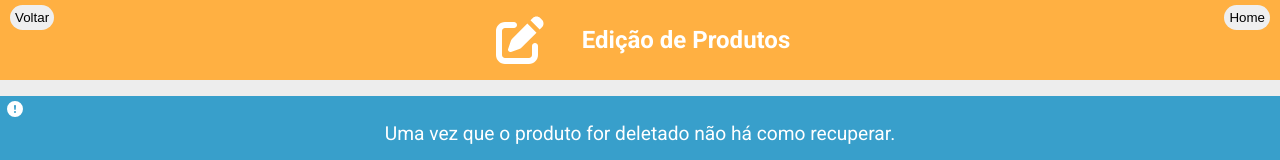
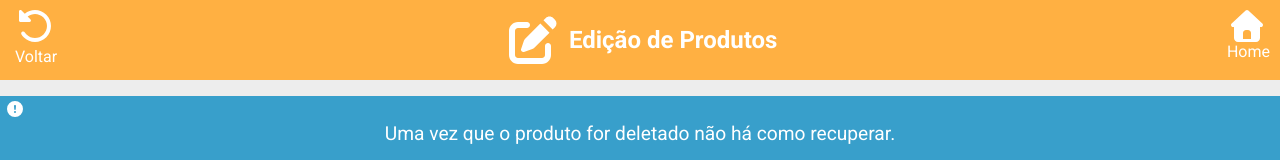
Before and after one commit to Didigos/catalogoacbrfront, a React (Vite) app: page /produtos in a window 1280 px wide. Shown: the top 160 px of the page. Built offline with nearby package versions, Linux system fonts and the light colour scheme; no server answers.

Commit message:
feat: adiciona ícones de navegação e ajusta layout do cabeçalho nas páginas Admin e Produtos

```diff
--- a/src/App.jsx
+++ b/src/App.jsx
@@ -33,12 +33,14 @@ function App() {
             <div className={`${styles.header__nav__item}`}>
               <HamburgerMenu />
             </div>
+
             <div className={`${styles.header__title__item}`}>
-              <h1 className={styles.header__titulo}>CATALOGO</h1>
+              <h1 className={styles.header__titulo}>
+                CATALOGO
+              </h1>
+              <span>ACBR Celulares</span>
             </div>
-            <div className={`${styles.header__logo__item}`}>
-              <img src={logo} alt="Logo ACBR" className={styles.header__logo} />
-            </div>
+
           </div>
           <div className={styles.searchbar}>
             <div className={styles.searchbar__container}>
--- a/src/App.module.css
+++ b/src/App.module.css
@@ -10,7 +10,8 @@
 
 .header {
     width: 100vw;
-    height: 15vh;
+    min-height: 15vh;
+    height: 15dvh;
     display: flex;
     flex-direction: column;
     background-color: #02B2FE;
@@ -37,6 +38,9 @@
     display: flex;
     justify-content: center;
     align-items: center;
+    flex-direction: column;
+    font-size: 1.2rem;
+    color: #fff;
 }
 .header__titulo{
     font-size: 2rem;
@@ -82,7 +86,7 @@
 }
 
 .whatslogo {
-    width: 100px;
+    width: 80px;
     position: fixed;
     bottom: 5px;
     right: 10px;
--- a/src/components/menu/HamburgerMenu.module.css
+++ b/src/components/menu/HamburgerMenu.module.css
@@ -41,7 +41,7 @@
   position: fixed;
   top: 0;
   right: -300px; /* escondido */
-  width: 120px;
+  width: 150px;
   height: 100%;
   background: #fff;
   box-shadow: -2px 0 6px rgba(0,0,0,0.2);
--- a/src/components/menu/hamburguerMenu.jsx
+++ b/src/components/menu/hamburguerMenu.jsx
@@ -1,12 +1,35 @@
-import { useState } from "react";
+import { useEffect, useState } from "react";
 import styles from "./HamburgerMenu.module.css";
+import { useNavigate } from "react-router";
 
 const HamburgerMenu = () => {
   const [isOpen, setIsOpen] = useState(false);
+  const [isLoggedIn, setIsLoggedIn] = useState(false);
+  const navigate = useNavigate();
 
   const toggleMenu = () => {
     setIsOpen((prev) => !prev);
   };
+
+  useEffect(() => {
+
+    const checkAuth = () => {
+      const user = localStorage.getItem("user");
+      if (user) {
+        setIsLoggedIn(true);
+      } else {
+        setIsLoggedIn(false);
+      }
+    };
+    checkAuth();
+  }, []);
+
+    const logOut = () => {
+      localStorage.removeItem("user");
+      setIsLoggedIn(false);
+      navigate('/');
+    };
+
 
   return (
     <div className={styles.container}>
@@ -24,7 +47,15 @@ const HamburgerMenu = () => {
       {/* Menu lateral */}
       <nav className={`${styles.menu} ${isOpen ? styles.show : ""}`}>
         <ul>
-          <li><a href="/login">Login</a></li>
+          {isLoggedIn ? (
+            <>
+            <li><a onClick={logOut}>Logout</a></li>
+            <li><a href="/admin">Painel Admin</a></li>
+            </>
+
+          ) : (
+            <li><a href="/login">Login</a></li>
+          )}
         </ul>
       </nav>
     </div>
--- a/src/pages/Produtos/Produtos.jsx
+++ b/src/pages/Produtos/Produtos.jsx
@@ -1,6 +1,6 @@
 import styles from "./Produtos.module.css";
 import { FontAwesomeIcon } from "@fortawesome/react-fontawesome";
-import { faPenToSquare, faCircleExclamation } from "@fortawesome/free-solid-svg-icons";
+import { faPenToSquare, faCircleExclamation, faRotateLeft, faHouse } from "@fortawesome/free-solid-svg-icons";
 import { useContext, useEffect } from "react";
 import ProdutosContext from "../../context/produtosContext";
 import { useNavigate } from "react-router";
@@ -15,8 +15,15 @@ const Produtos = () => {
   return (
     <main className={styles.produtos__main}>
       <header className={styles.produtos__header}>
-        <button onClick={() => window.history.back()} className={styles.produtos__header__back__button}>Voltar</button>
-        <button onClick={() => navigate("/")} className={styles.produtos__header__home__button}>Home</button>
+        <div className={styles.produtos__header__back__button}>
+            <FontAwesomeIcon icon={faRotateLeft} style={{color: "#ffffff",}} onClick={() => window.history.back()} size="2x" />
+            <span>Voltar</span>
+        </div>
+        <div className={styles.produtos__header__home__button}>
+            <FontAwesomeIcon icon={faHouse} style={{color: "#ffffff",}} onClick={() => navigate("/")} size="2x" />
+            <span>Home</span>
+        </div>
+
         <div className={styles.produtos__header__icon}>
           <FontAwesomeIcon icon={faPenToSquare} color="#ffffff" size="3x" />
         </div>
--- a/src/pages/Produtos/Produtos.module.css
+++ b/src/pages/Produtos/Produtos.module.css
@@ -20,7 +20,7 @@
     display: flex;
     justify-content: center;
     align-items: center;
-    gap: 2rem;
+    gap: .4rem;
     position: relative;
 }
 
@@ -31,15 +31,22 @@
     border-radius: 20px;
     border: none;
     padding: 5px;
+    display: flex;
+    flex-direction: column;
+    color: #fff;
+    gap: .3rem;
 }
 
 .produtos__header__home__button {
     top: 5px;
-    right: 10px;
+    right: 5px;
     position: absolute;
     border-radius: 20px;
     border: none;
     padding: 5px;
+    display: flex;
+    flex-direction: column;
+    color: #fff;
 
 
 }
--- a/src/pages/admin/Admin.jsx
+++ b/src/pages/admin/Admin.jsx
@@ -1,6 +1,6 @@
 import { FontAwesomeIcon } from "@fortawesome/react-fontawesome"
 import styles from "./Admin.module.css"
-import { faGear, faCircleExclamation, faUser, faBox, faClipboardList, faPercent } from "@fortawesome/free-solid-svg-icons"
+import { faGear, faCircleExclamation, faUser, faBox, faClipboardList, faPercent, faHouse } from "@fortawesome/free-solid-svg-icons"
 import { useContext } from "react";
 import UserContext from "../../context/UserContext";
 import { useNavigate } from "react-router";
@@ -15,7 +15,10 @@ const Admin = () =>{
     return (
         <main className={styles.admin__main}>
             <header className={styles.admin__header}>
-                <button onClick={() => navigate("/")} className={styles.admin__header__home__button}>Home</button>
+        <div className={styles.admin__back}>
+            <FontAwesomeIcon icon={faHouse} style={{color: "#ffffff",}} onClick={() => navigate("/")} size="2x" />
+            <span>Home</span>
+        </div>
                 <section className={styles.admin__header__container}>
                 <div className={styles.admin__header__icon}>
                     <FontAwesomeIcon color="#ffffff" icon={faGear} size="2x"/>
--- a/src/pages/admin/Admin.module.css
+++ b/src/pages/admin/Admin.module.css
@@ -98,3 +98,13 @@
     font-size: 1.2rem;
     border: none;
 }
+
+.admin__back {
+    position: absolute;
+    top: 20px;
+    right: 10px;
+    display: flex;
+    flex-direction: column;
+    gap: .3rem;
+    color: #fff;
+}
```
